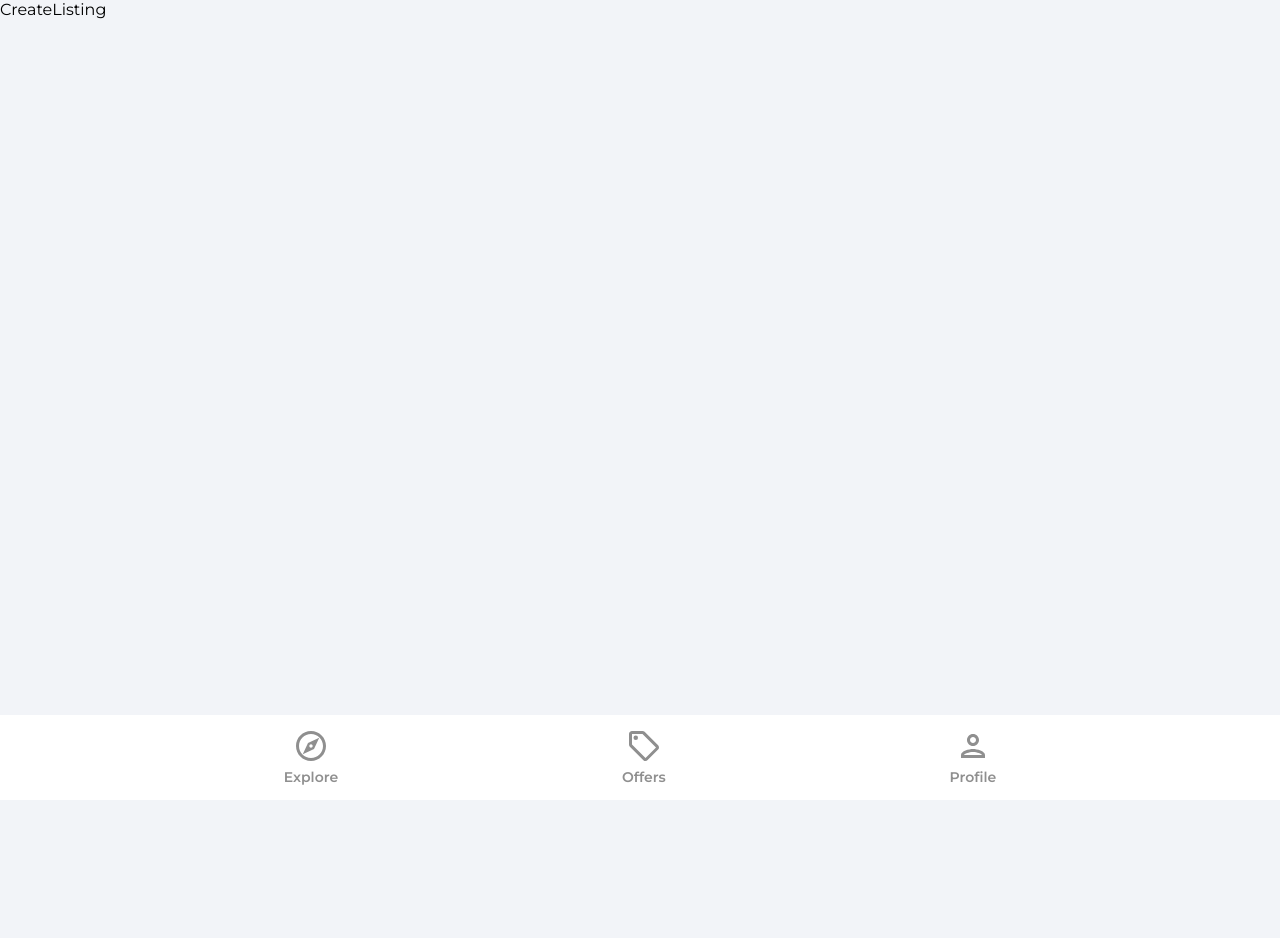
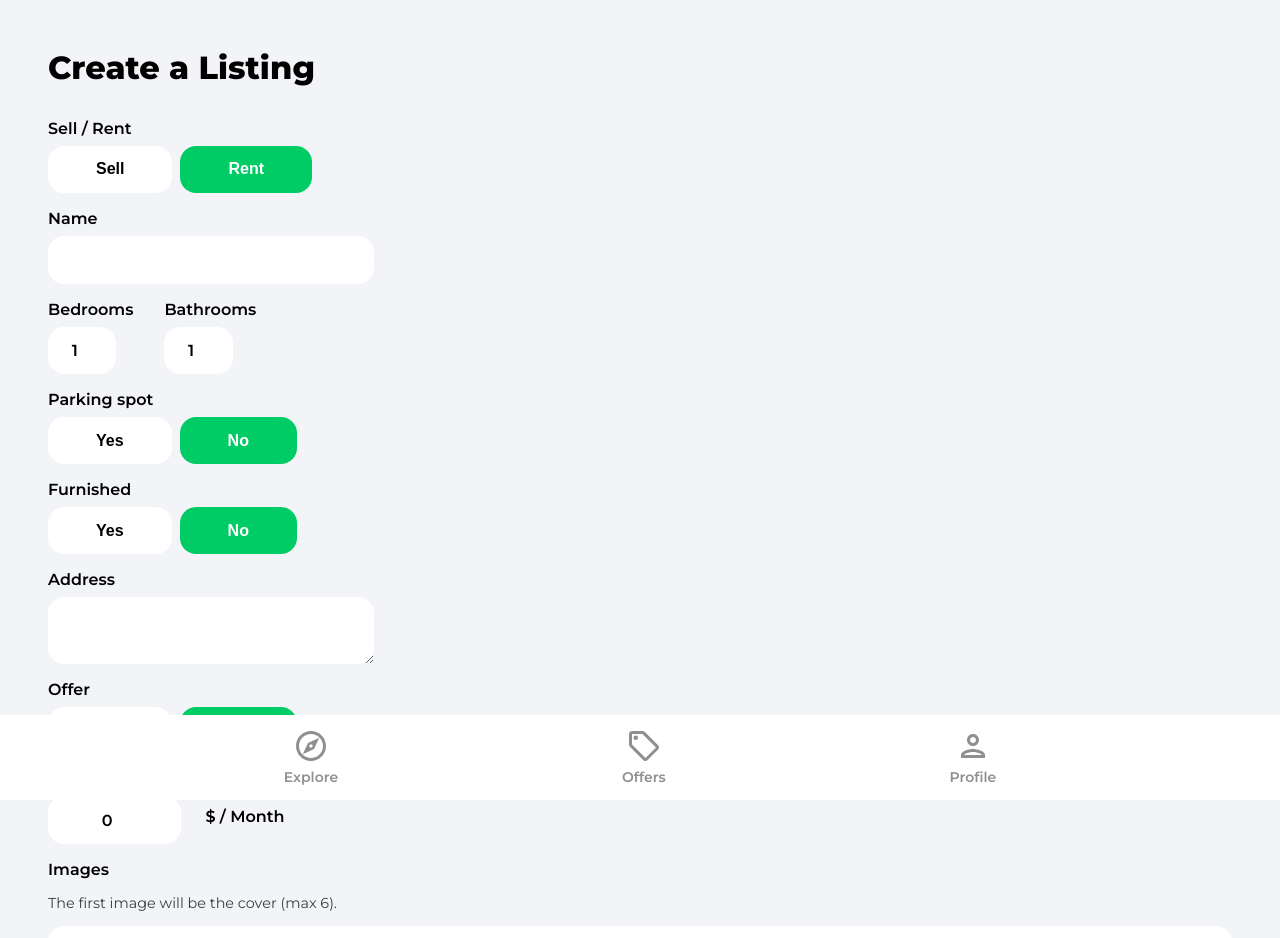
Before and after one commit to canopus-m-satoshi/house-marketplace, a React (Create React App) app: page /create-listing in a window 1280 px wide. Shown: the top 938 px of the page. Before the commit the page ends 800 px from the top, so only its background shows below. Built offline with nearby package versions, Linux system fonts and the light colour scheme; no server answers; sample sign-in values are in the browser's storage.

Commit message:
99. Create Listing Form

```diff
--- a/src/pages/CreateListing.jsx
+++ b/src/pages/CreateListing.jsx
@@ -22,6 +22,22 @@
     longitude: 0,
   })
 
+  const {
+    type,
+    name,
+    bedrooms,
+    bathrooms,
+    parking,
+    furnished,
+    address,
+    offer,
+    regularPrice,
+    discountedPrice,
+    images,
+    latitude,
+    longitude,
+  } = formData
+
   const auth = getAuth()
   const navigate = useNavigate()
   const isMounted = useRef(true)
@@ -44,11 +60,270 @@
     // eslint-disable-next-line react-hooks/exhaustive-deps
   }, [isMounted])
 
+  const onSubmit = (e) => {
+    e.preventDefault()
+  }
+
+  const onMutate = (e) => {
+    let boolean = null
+
+    if (e.target.value === 'true') {
+      boolean = true
+    }
+
+    if (e.target.value === 'false') {
+      boolean = false
+    }
+
+    // Files
+    if (e.target.files) {
+      setFormData((prevState) => ({
+        ...prevState,
+        images: e.target.files,
+      }))
+    }
+
+    // Text/Booleans/Numbers
+    if (!e.target.files) {
+      setFormData((prevState) => ({
+        ...prevState,
+        [e.target.id]: boolean ?? e.target.value,
+      }))
+    }
+  }
+
   if (loading) {
     return <Spinner />
   }
 
-  return <div>CreateListing</div>
+  return (
+    <div className="profile">
+      <header>
+        <p className="pageHeader">Create a Listing</p>
+      </header>
+
+      <main>
+        <form onSubmit={onSubmit}>
+          <label className="formLabel">Sell / Rent</label>
+          <div className="formButtons">
+            <button
+              type="button"
+              className={type === 'sale' ? 'formButtonActive' : 'formButton'}
+              id="type"
+              value="sale"
+              onClick={onMutate}>
+              Sell
+            </button>
+            <button
+              type="button"
+              className={type === 'rent' ? 'formButtonActive' : 'formButton'}
+              id="type"
+              value="rent"
+              onClick={onMutate}>
+              Rent
+            </button>
+          </div>
+
+          <label className="formLabel">Name</label>
+          <input
+            className="formInputName"
+            type="text"
+            id="name"
+            value={name}
+            onChange={onMutate}
+            maxLength="32"
+            minLength="10"
+            required
+          />
+
+          <div className="formRooms flex">
+            <div>
+              <label className="formLabel">Bedrooms</label>
+              <input
+                className="formInputSmall"
+                type="number"
+                id="bedrooms"
+                value={bedrooms}
+                onChange={onMutate}
+                min="1"
+                max="50"
+                required
+              />
+            </div>
+            <div>
+              <label className="formLabel">Bathrooms</label>
+              <input
+                className="formInputSmall"
+                type="number"
+                id="bathrooms"
+                value={bathrooms}
+                onChange={onMutate}
+                min="1"
+                max="50"
+                required
+              />
+            </div>
+          </div>
+
+          <label className="formLabel">Parking spot</label>
+          <div className="formButtons">
+            <button
+              className={parking ? 'formButtonActive' : 'formButton'}
+              type="button"
+              id="parking"
+              value={true}
+              onClick={onMutate}
+              min="1"
+              max="50">
+              Yes
+            </button>
+            <button
+              className={
+                !parking && parking !== null ? 'formButtonActive' : 'formButton'
+              }
+              type="button"
+              id="parking"
+              value={false}
+              onClick={onMutate}>
+              No
+            </button>
+          </div>
+
+          <label className="formLabel">Furnished</label>
+          <div className="formButtons">
+            <button
+              className={furnished ? 'formButtonActive' : 'formButton'}
+              type="button"
+              id="furnished"
+              value={true}
+              onClick={onMutate}>
+              Yes
+            </button>
+            <button
+              className={
+                !furnished && furnished !== null
+                  ? 'formButtonActive'
+                  : 'formButton'
+              }
+              type="button"
+              id="furnished"
+              value={false}
+              onClick={onMutate}>
+              No
+            </button>
+          </div>
+
+          <label className="formLabel">Address</label>
+          <textarea
+            className="formInputAddress"
+            type="text"
+            id="address"
+            value={address}
+            onChange={onMutate}
+            required
+          />
+
+          {!geolocationEnabled && (
+            <div className="formLatLng flex">
+              <div>
+                <label className="formLabel">Latitude</label>
+                <input
+                  className="formInputSmall"
+                  type="number"
+                  id="latitude"
+                  value={latitude}
+                  onChange={onMutate}
+                  required
+                />
+              </div>
+              <div>
+                <label className="formLabel">Longitude</label>
+                <input
+                  className="formInputSmall"
+                  type="number"
+                  id="longitude"
+                  value={longitude}
+                  onChange={onMutate}
+                  required
+                />
+              </div>
+            </div>
+          )}
+
+          <label className="formLabel">Offer</label>
+          <div className="formButtons">
+            <button
+              className={offer ? 'formButtonActive' : 'formButton'}
+              type="button"
+              id="offer"
+              value={true}
+              onClick={onMutate}>
+              Yes
+            </button>
+            <button
+              className={
+                !offer && offer !== null ? 'formButtonActive' : 'formButton'
+              }
+              type="button"
+              id="offer"
+              value={false}
+              onClick={onMutate}>
+              No
+            </button>
+          </div>
+
+          <label className="formLabel">Regular Price</label>
+          <div className="formPriceDiv">
+            <input
+              className="formInputSmall"
+              type="number"
+              id="regularPrice"
+              value={regularPrice}
+              onChange={onMutate}
+              min="50"
+              max="750000000"
+              required
+            />
+            {type === 'rent' && <p className="formPriceText">$ / Month</p>}
+          </div>
+
+          {offer && (
+            <>
+              <label className="formLabel">Discounted Price</label>
+              <input
+                className="formInputSmall"
+                type="number"
+                id="discountedPrice"
+                value={discountedPrice}
+                onChange={onMutate}
+                min="50"
+                max="750000000"
+                required={offer}
+              />
+            </>
+          )}
+
+          <label className="formLabel">Images</label>
+          <p className="imagesInfo">
+            The first image will be the cover (max 6).
+          </p>
+          <input
+            className="formInputFile"
+            type="file"
+            id="images"
+            onChange={onMutate}
+            max="6"
+            accept=".jpg,.png,.jpeg"
+            multiple
+            required
+          />
+          <button type="submit" className="primaryButton createListingButton">
+            Create Listing
+          </button>
+        </form>
+      </main>
+    </div>
+  )
 }
 
 export default CreateListing
```
